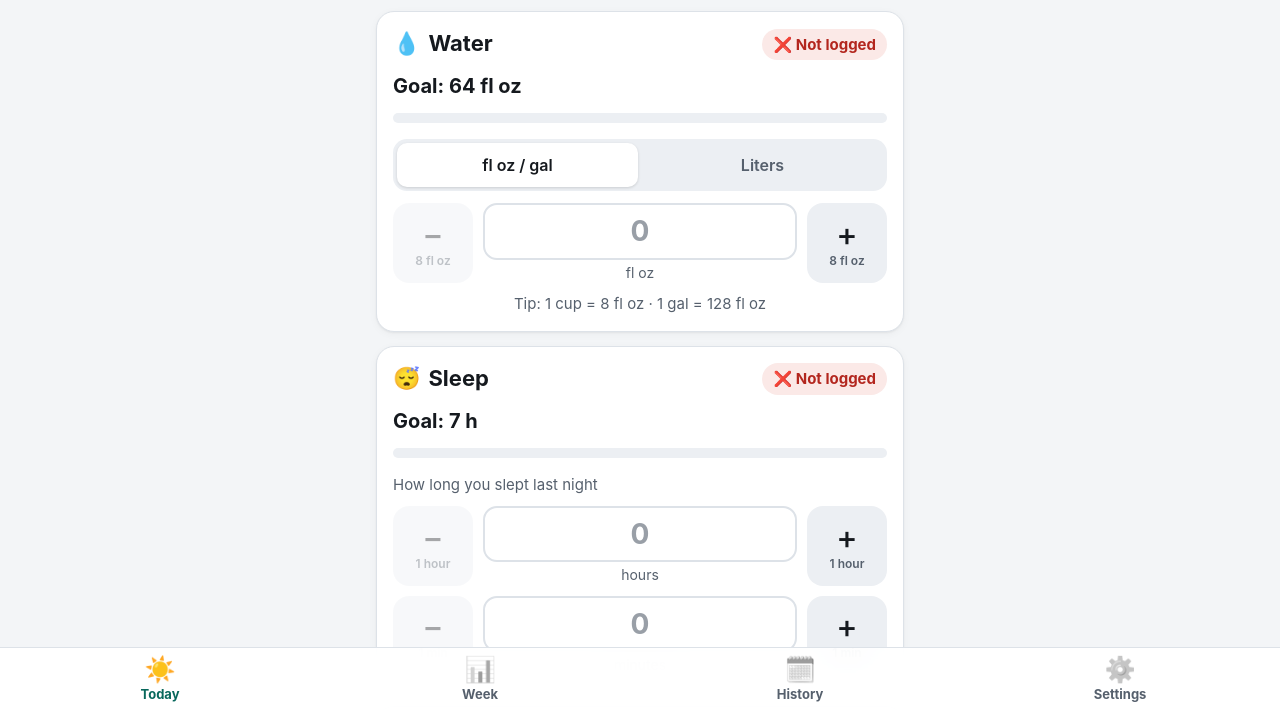
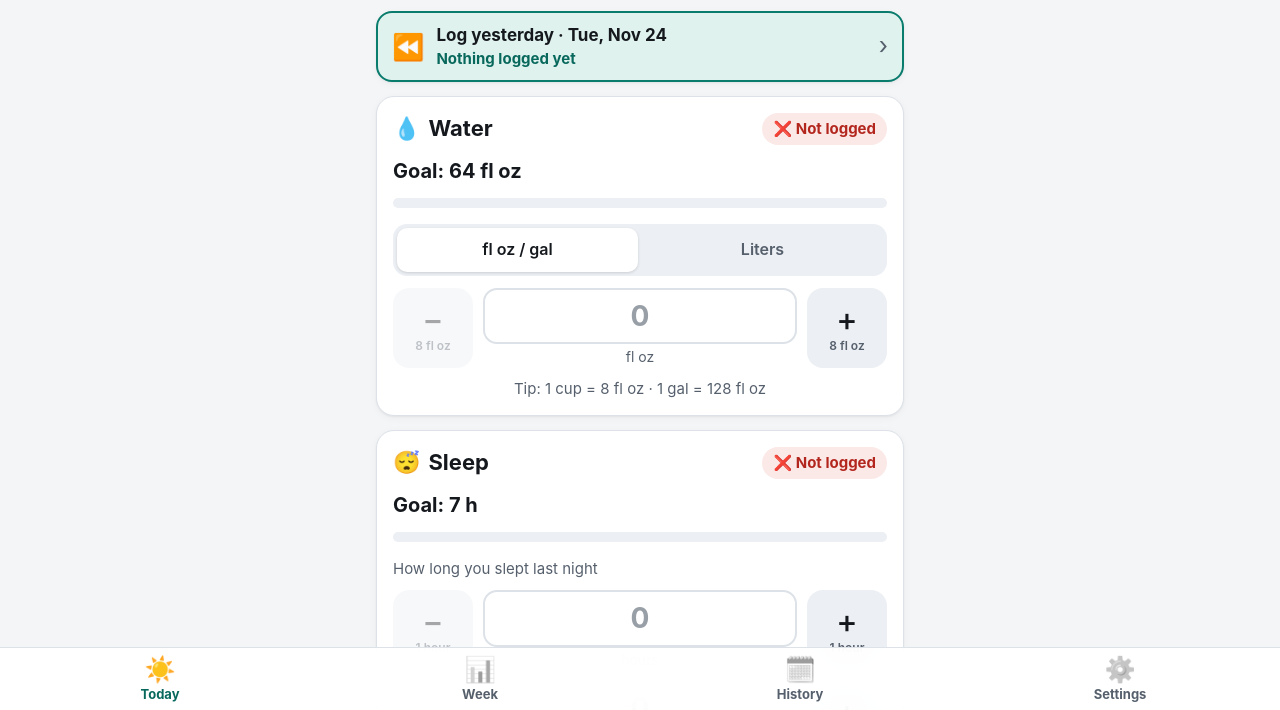
Before and after one commit to dbiguma/Habit-Tracker-, a plain HTML site: page index.html in a window 1280 px wide. Shown: the part 88-798 px from the top of the page. Drawn offline with Linux system fonts and the light colour scheme.

Commit message:
Add files via upload

```diff
--- a/css/styles.css
+++ b/css/styles.css
@@ -195,6 +195,20 @@ main {
 .chip[aria-checked="true"] { border-color: var(--accent); background: var(--accent-soft); color: var(--accent-text); }
 .form-actions { display: grid; grid-template-columns: 1fr 1fr; gap: 10px; }
 
+/* ---------- "Log yesterday" shortcut on Today ---------- */
+.yesterday {
+  display: flex; align-items: center; gap: 12px; min-height: 64px; margin: 0 0 14px; padding: 10px 14px;
+  border: 1px solid var(--line); border-radius: 16px; background: var(--card); box-shadow: var(--shadow);
+  color: inherit; text-decoration: none;
+}
+.yesterday:active { background: var(--btn); }
+.yesterday.empty { border: 2px solid var(--accent); background: var(--accent-soft); }
+.y-icon { font-size: 26px; line-height: 1; }
+.y-text { flex: 1; display: flex; flex-direction: column; }
+.y-status { font-size: 15px; color: var(--muted); }
+.yesterday.empty .y-status { color: var(--accent-text); font-weight: 700; }
+.yesterday .chev { font-size: 24px; color: var(--muted); }
+
 /* ---------- Day navigation ---------- */
 .day-nav { display: grid; grid-template-columns: 1fr 1fr; gap: 10px; margin: 0 0 14px; }
 
--- a/js/screens/day-editor.js
+++ b/js/screens/day-editor.js
@@ -3,22 +3,43 @@ import { el, toast } from '../ui.js';
 import { habits } from '../habits/index.js';
 import { getDay, getSettings, updateDay, setWaterUnit } from '../storage.js';
 import { dayStatus } from '../stats.js';
-import { todayKey, addDays, formatLong } from '../dates.js';
+import { todayKey, addDays, formatLong, formatMedium } from '../dates.js';
+
+/** Bar at the top of Today: one tap to log yesterday, with how much of it is filled in. */
+function yesterdayShortcut(yesterday) {
+  const goals = getSettings().goals;
+  const record = getDay(yesterday);
+  const met = habits.filter((h) => dayStatus(h, record, goals).met).length;
+  const status = record ? `${met} of ${habits.length} goals met` : 'Nothing logged yet';
+  return el('a', {
+    class: record ? 'yesterday' : 'yesterday empty',
+    href: `#/day/${yesterday}`,
+    'aria-label': `Log yesterday, ${formatLong(yesterday)}: ${status}`,
+  },
+  el('span', { class: 'y-icon', 'aria-hidden': 'true' }, '⏪'),
+  el('span', { class: 'y-text', 'aria-hidden': 'true' },
+    el('strong', {}, `Log yesterday · ${formatMedium(yesterday)}`),
+    el('span', { class: 'y-status' }, status)),
+  el('span', { class: 'chev', 'aria-hidden': 'true' }, '›'));
+}
 
 export function renderDayEditor(root, key) {
   const today = todayKey();
   const isToday = key === today;
+  const prev = addDays(key, -1);
+  const next = addDays(key, 1);
 
   if (isToday) {
     root.append(el('header', { class: 'screen-head' },
       el('h1', {}, 'Today'),
-      el('p', { class: 'sub' }, formatLong(key))));
+      el('p', { class: 'sub' }, formatLong(key))),
+    yesterdayShortcut(addDays(key, -1)));
   } else {
-    const prev = addDays(key, -1);
-    const next = addDays(key, 1);
     root.append(
       el('header', { class: 'screen-head' },
-        el('a', { class: 'back-link', href: '#/history' }, '‹ Back to History'),
+        next === today
+          ? el('a', { class: 'back-link', href: '#/today' }, '‹ Back to Today')
+          : el('a', { class: 'back-link', href: '#/history' }, '‹ Back to History'),
         el('h1', {}, formatLong(key)),
         el('p', { class: 'sub' }, 'Editing a past day')),
       el('nav', { class: 'day-nav', 'aria-label': 'Change day' },
--- a/js/screens/settings.js
+++ b/js/screens/settings.js
@@ -135,6 +135,6 @@ export function render(root) {
   // ---- About ----
   root.append(el('section', { class: 'card' },
     el('h2', { class: 'section-title' }, 'About'),
-    el('p', { class: 'note' }, 'Habit Tracker v1.1. Works offline. No accounts, no tracking, nothing leaves this device.'),
+    el('p', { class: 'note' }, 'Habit Tracker v1.2. Works offline. No accounts, no tracking, nothing leaves this device.'),
     el('p', { class: 'note' }, 'Tip: use the app from its Home Screen icon. Safari and the Home Screen app keep separate data.')));
 }
--- a/sw.js
+++ b/sw.js
@@ -4,7 +4,7 @@
 // That is how phones find out there's a new version to download.
 // When you ADD a file, also add it to FILES.
 
-const VERSION = 'v1.1.0';
+const VERSION = 'v1.2.0';
 const CACHE_PREFIX = 'habit-tracker-';
 const CACHE = `${CACHE_PREFIX}${VERSION}`;
 
```
Also changed, not shown: 1 other file.
